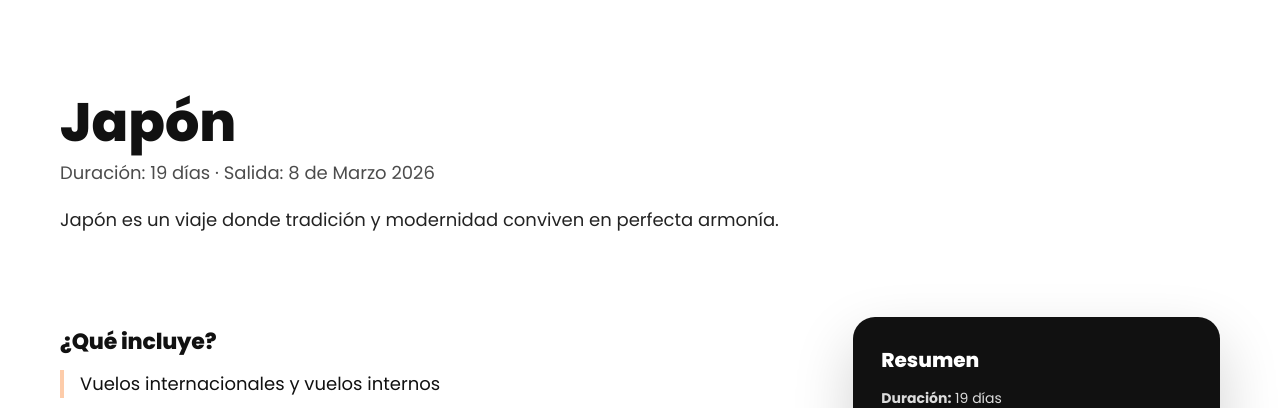
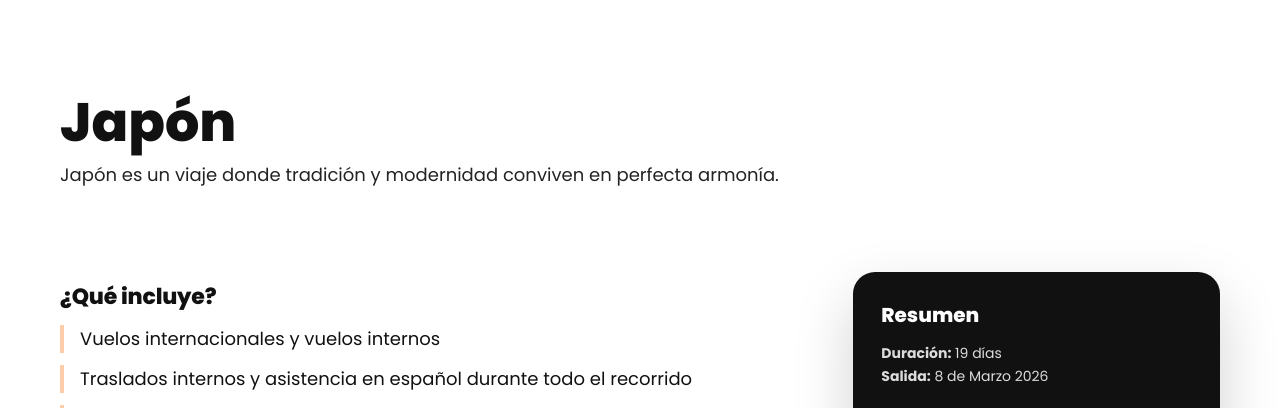
Before and after one commit to camivanoff/magna-group, a plain HTML site: page public/viaje.html in a window 1280 px wide. Shown: the part 692-1100 px from the top of the page. Drawn offline with Linux system fonts and the light colour scheme.

Commit message:
actualizar header

```diff
--- a/public/viaje.html
+++ b/public/viaje.html
@@ -45,7 +45,6 @@
     <!-- ✅ Título + meta + descripción (debajo de imágenes) -->
     <header class="viaje-header">
       <h1 id="viajeTitulo" class="page__title">Detalle del viaje</h1>
-      <p id="viajeMeta" class="page__subtitle"></p>
       <p id="viajeDescripcion" class="viaje-desc"></p>
     </header>
 
```
